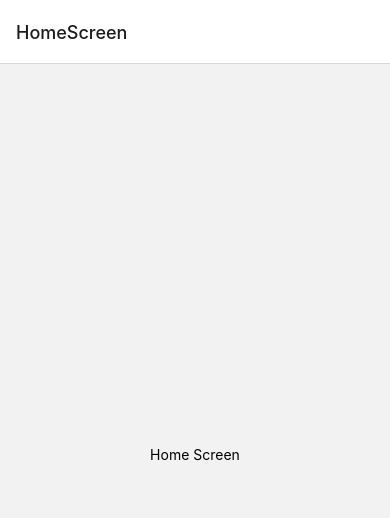
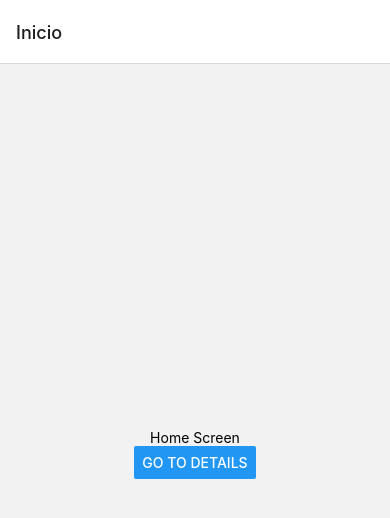
Before and after one commit to Davila99/ReactTwitterApp, a React Native app: screen /HomeScreen in a window 390 px wide. Shown: the top 518 px of the page. Built offline with nearby package versions, Linux system fonts and the light colour scheme.

Commit message:
Creancion de componentes como FeedScreen y HomeScreen, en la carpeta src

```diff
--- a/App.tsx
+++ b/App.tsx
@@ -1,37 +1,16 @@
 import { NavigationContainer } from '@react-navigation/native';
 import { createNativeStackNavigator } from '@react-navigation/native-stack';
-import { StatusBar } from 'expo-status-bar';
 import React from 'react';
-import { StyleSheet, Text, View } from 'react-native';
-
-
-const HomeScreen = () => {
-  return (
-    <View style={{ flex: 1, alignItems: 'center', justifyContent: 'center' }}>
-      <Text>Home Screen</Text>
-    </View>
-  );
-}
+import MainStackNavigator from './src/navigators/MainStackNavigator';
+import FeedScreen from './src/screens/FeedScreen';
+import HomeScreen from './src/screens/HomeScreen';
 
 const Stack = createNativeStackNavigator();
 
 export default function App() {
   return (
     <NavigationContainer>
-      <Stack.Navigator>
-        <Stack.Screen
-          name="HomeScreen"
-          component={HomeScreen} />
-      </Stack.Navigator>
+      <MainStackNavigator />
     </NavigationContainer>
   );
 }
-
-const styles = StyleSheet.create({
-  container: {
-    flex: 1,
-    backgroundColor: '#fff',
-    alignItems: 'center',
-    justifyContent: 'center',
-  },
-});
--- /dev/null
+++ b/src/navigators/MainStackNavigator.tsx
@@ -0,0 +1,23 @@
+import React from 'react';
+import { createNativeStackNavigator } from '@react-navigation/native-stack';
+import FeedScreen from '../screens/FeedScreen';
+import HomeScreen from '../screens/HomeScreen';
+
+const Stack = createNativeStackNavigator();
+
+const MainStackNavigator = () => {
+    return (
+        <Stack.Navigator initialRouteName="HomeScreen">
+            <Stack.Screen
+                name="HomeScreen"
+                component={HomeScreen}
+                options={{ title: 'Inicio' }} />
+            <Stack.Screen
+                name="FeedScreen"
+                component={FeedScreen} />
+        </Stack.Navigator>
+    )
+
+}
+
+export default MainStackNavigator
--- /dev/null
+++ b/src/screens/FeedScreen.tsx
@@ -0,0 +1,22 @@
+import React from 'react';
+import { View,Text,Button } from "react-native";
+
+
+const FeedScreen = ({navigation,route}) => {
+    const { id, name } = route.params;
+    return (
+      <View style={{ flex: 1, alignItems: 'center', justifyContent: 'center' }}>
+        <Text>Feed Screen {id} {name}</Text>
+        <Button
+          title="Go to Details... again"
+          onPress={() => navigation.push('FeedScreen')}
+
+        />
+
+        {/* <Button title="Go back" onPress={() => navigation.goBack()} /> */}
+
+      </View>
+    );
+  }
+
+  export default FeedScreen
--- /dev/null
+++ b/src/screens/HomeScreen.tsx
@@ -0,0 +1,19 @@
+import React from 'react';
+import { View,Text,Button } from "react-native";
+
+const HomeScreen = ({navigation}) => {
+    return (
+      <View style={{ flex: 1, alignItems: 'center', justifyContent: 'center' }}>
+        <Text>Home Screen</Text>
+        <Button
+          title="Go to Details"
+          onPress={() => navigation.navigate('FeedScreen', {
+            id: 21,
+            name: 'Es la edad de Eliseo',
+          })}
+        />
+      </View>
+    );
+  }
+
+  export default HomeScreen
```
